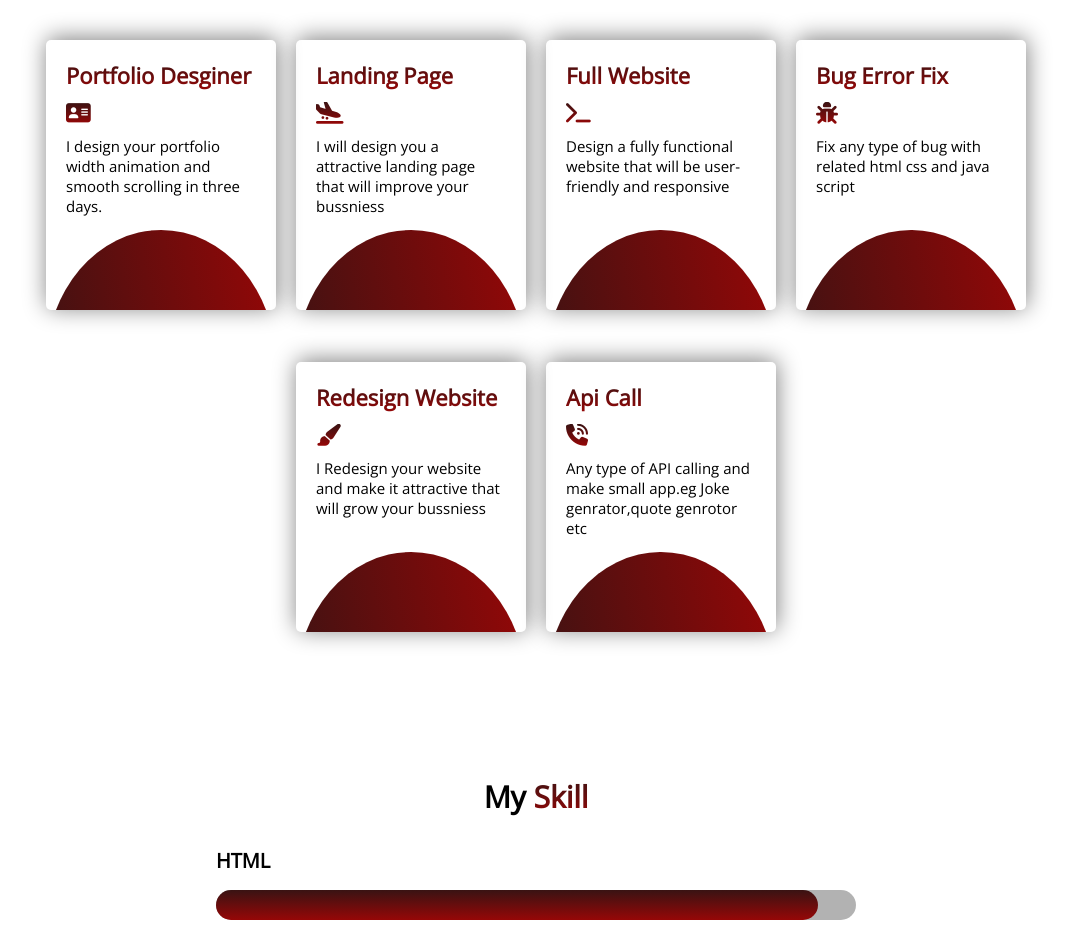
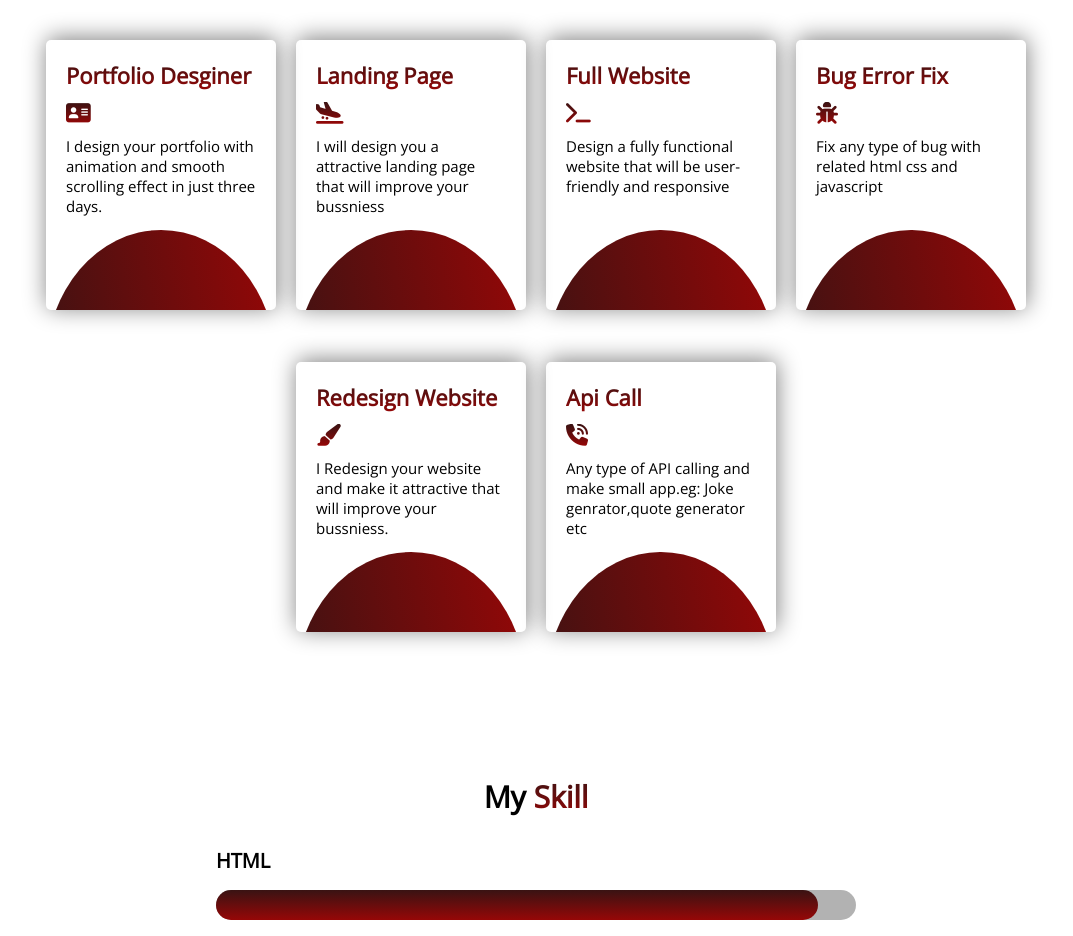
Before and after one commit to sami-sirang/Personal-Portfolio, a plain HTML site: page index.html in a window 1280 px wide. Shown: the part 1460-2396 px from the top of the page, without its empty margins (104-1177 px from the left). Drawn offline with nearby package versions, Linux system fonts and the light colour scheme.

Commit message:
changes mistake

```diff
--- a/index.html
+++ b/index.html
@@ -122,7 +122,7 @@
             <div class="box1 s-box">
                 <h1>Portfolio Desginer</h1>
                 <i class="fa-solid fa-address-card"></i>
-                <p>I design your portfolio width animation and smooth scrolling in three days. </p>
+                <p>I design your portfolio with animation and smooth scrolling  effect in just  three days. </p>
 
             </div>
             <div class="box2 s-box">
@@ -138,18 +138,18 @@
             <div class="box4 s-box">
                 <h1>Bug Error Fix</h1>
                 <i class="fa-solid fa-bug"></i>
-                <p>Fix any type of bug with related html css and java script </p>
+                <p>Fix any type of bug with related html css and javascript </p>
             </div>
             <div class="box5 s-box">
                 <h1>Redesign Website</h1>
                 <i class="fa-solid fa-paintbrush"></i>
-                <p>I Redesign your website and make it attractive that will grow your bussniess
+                <p>I Redesign your website and make it attractive that will improve your bussniess.
                 </p>
             </div>
             <div class="box6 s-box">
                 <h1>Api Call</h1>
                 <i class="fa-solid fa-phone-volume"></i>
-                <p>Any type of API calling and make small app.eg Joke genrator,quote genrotor etc </p>
+                <p>Any type of API calling and make small app.eg: Joke genrator,quote generator etc </p>
             </div>
         </div>
 
```
